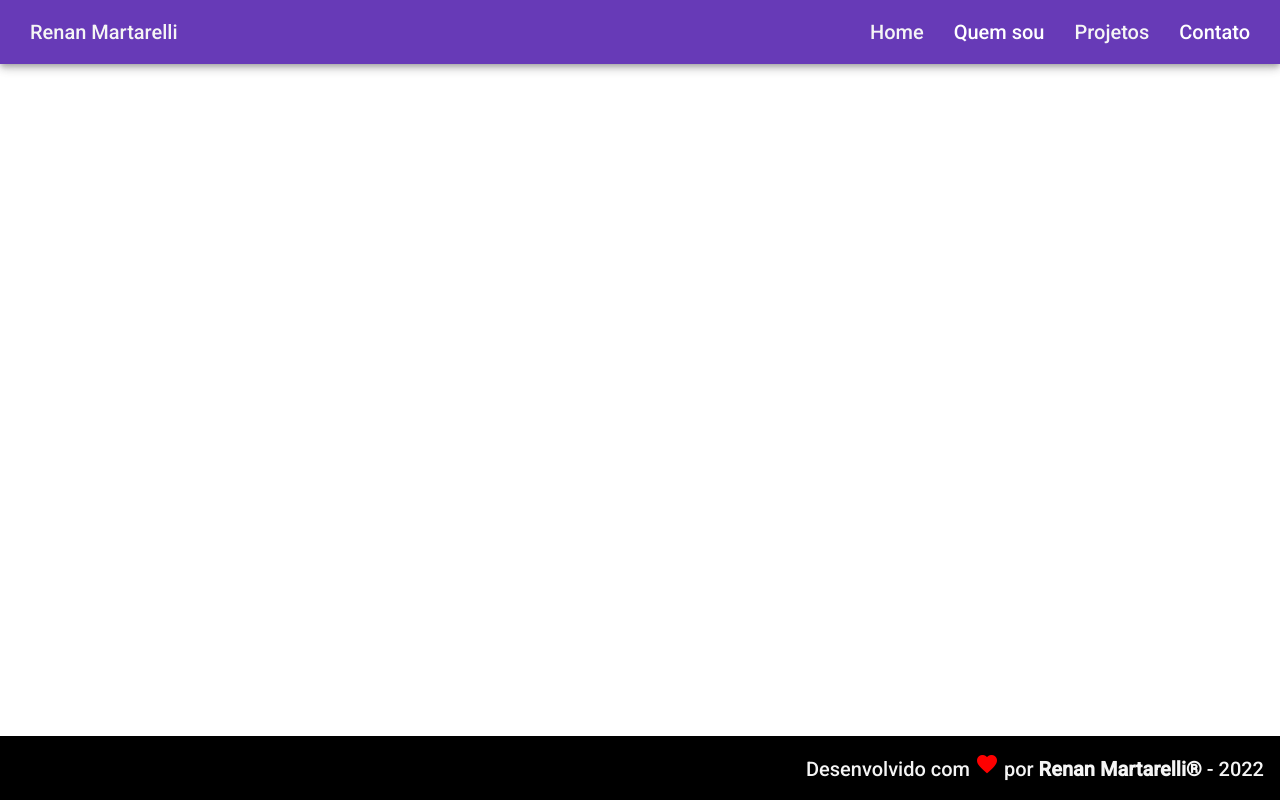
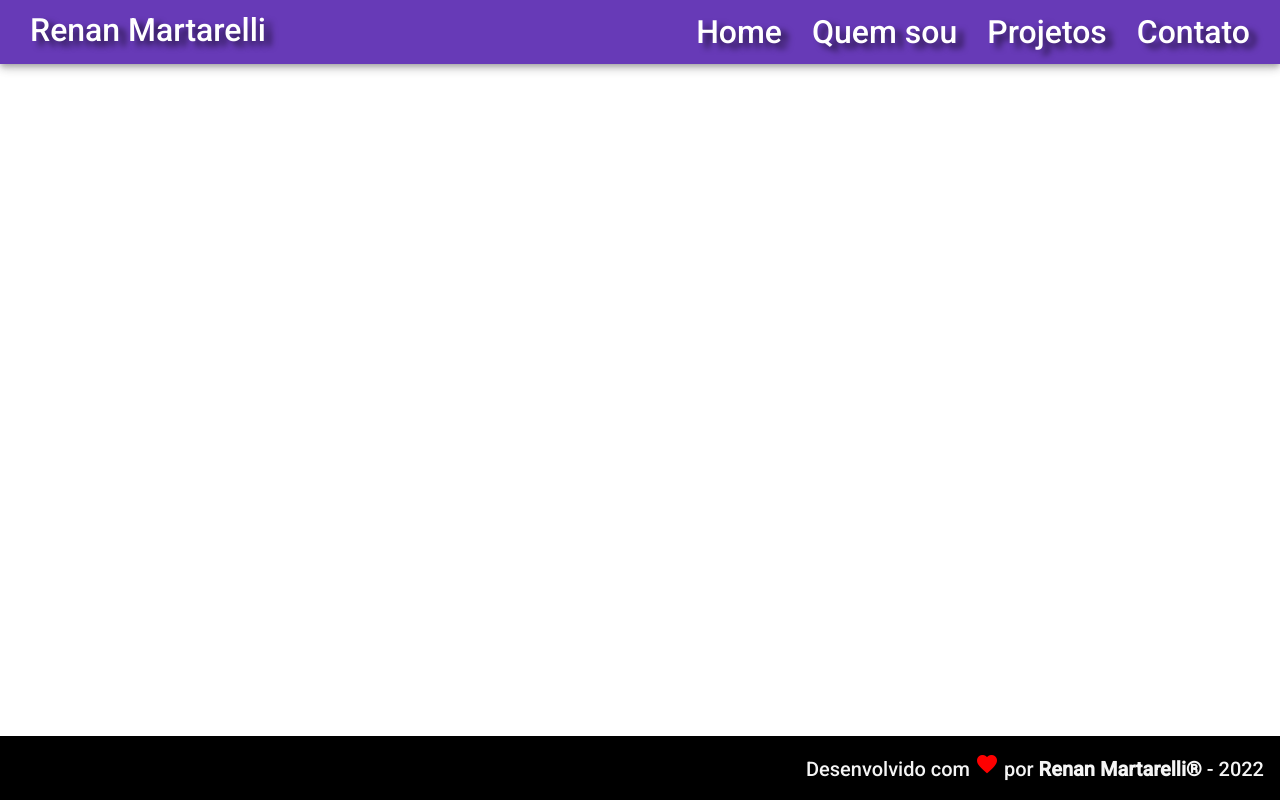
Before and after one commit to Martarelli/Angular-Martarelli, an Angular app: page / in a window 1280 px wide. Built offline with nearby package versions, Linux system fonts and the light colour scheme.

Commit message:
modificado css

```diff
--- a/src/app/components/projects/projects.component.css
+++ b/src/app/components/projects/projects.component.css
@@ -1,6 +1,4 @@
 .container {
-  align-items: center;
-  justify-content: center;
   text-align: center;
   margin-top: 320px;
   padding-top: 20px;
@@ -23,7 +21,7 @@
 
 .container > a:hover {
   font-size: 2.2rem;
-  color: red;
+  color: grey;
   transition: ease-in-out 1s ;
 }
 .container > a:active {
--- a/src/app/shared/components/header/header.component.css
+++ b/src/app/shared/components/header/header.component.css
@@ -16,9 +16,11 @@
 }
 
 a {
+  font-size: 2rem;
   padding: 0px 15px;
   text-decoration: none;
-  color: whitesmoke;
+  color: white;
+  text-shadow: 7px 5px 6px rgba(0,0,0,0.6) ;
 }
 
 a:hover {
--- a/src/app/shared/components/header/header.component.html
+++ b/src/app/shared/components/header/header.component.html
@@ -6,11 +6,11 @@
   <div class="links">
     <a routerLink="">Home</a>
 
-    <a>Quem sou</a>
+    <a routerLink="">Quem sou</a>
 
     <a routerLink="/projects" >Projetos</a>
 
-    <a>Contato</a>
+    <a routerLink="">Contato</a>
   </div>
 
 </mat-toolbar>
```
